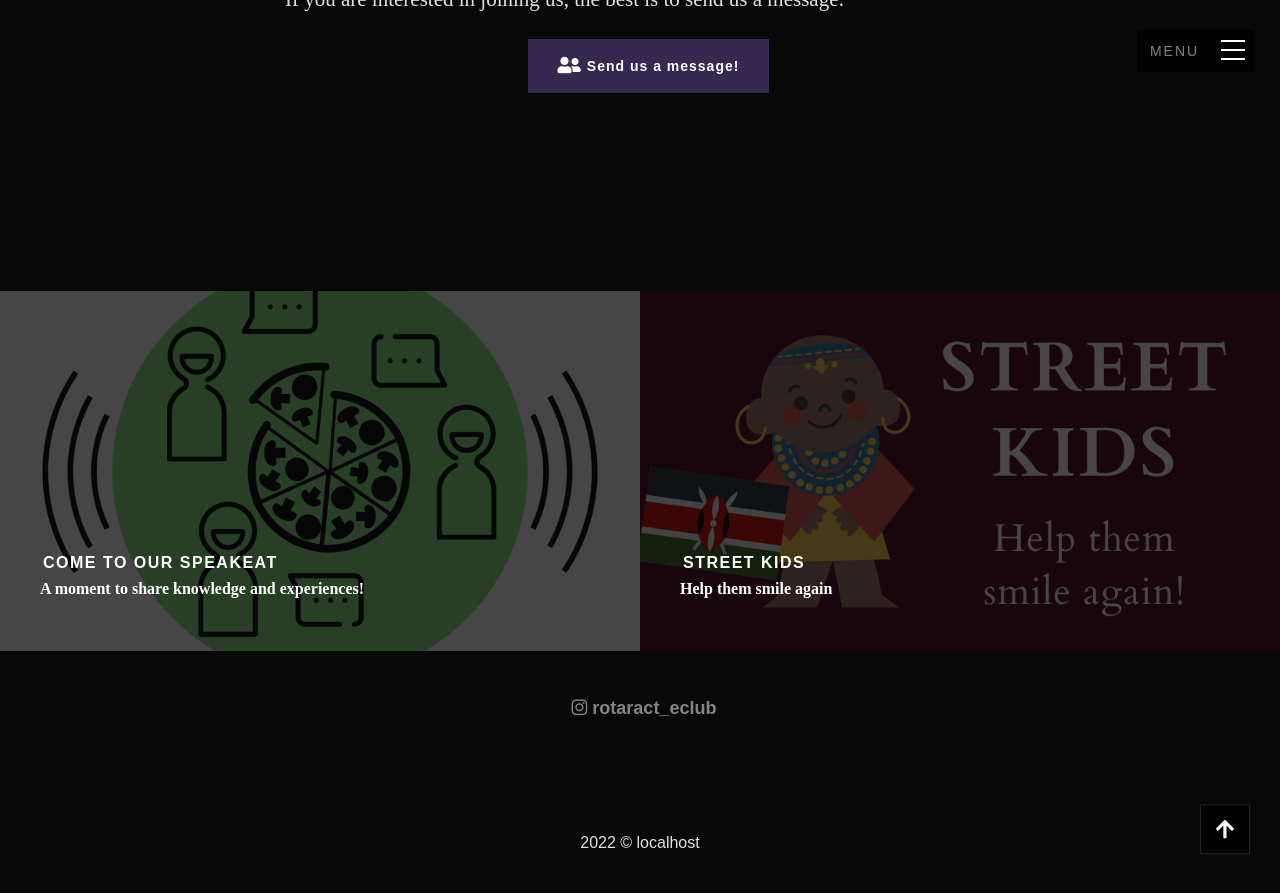
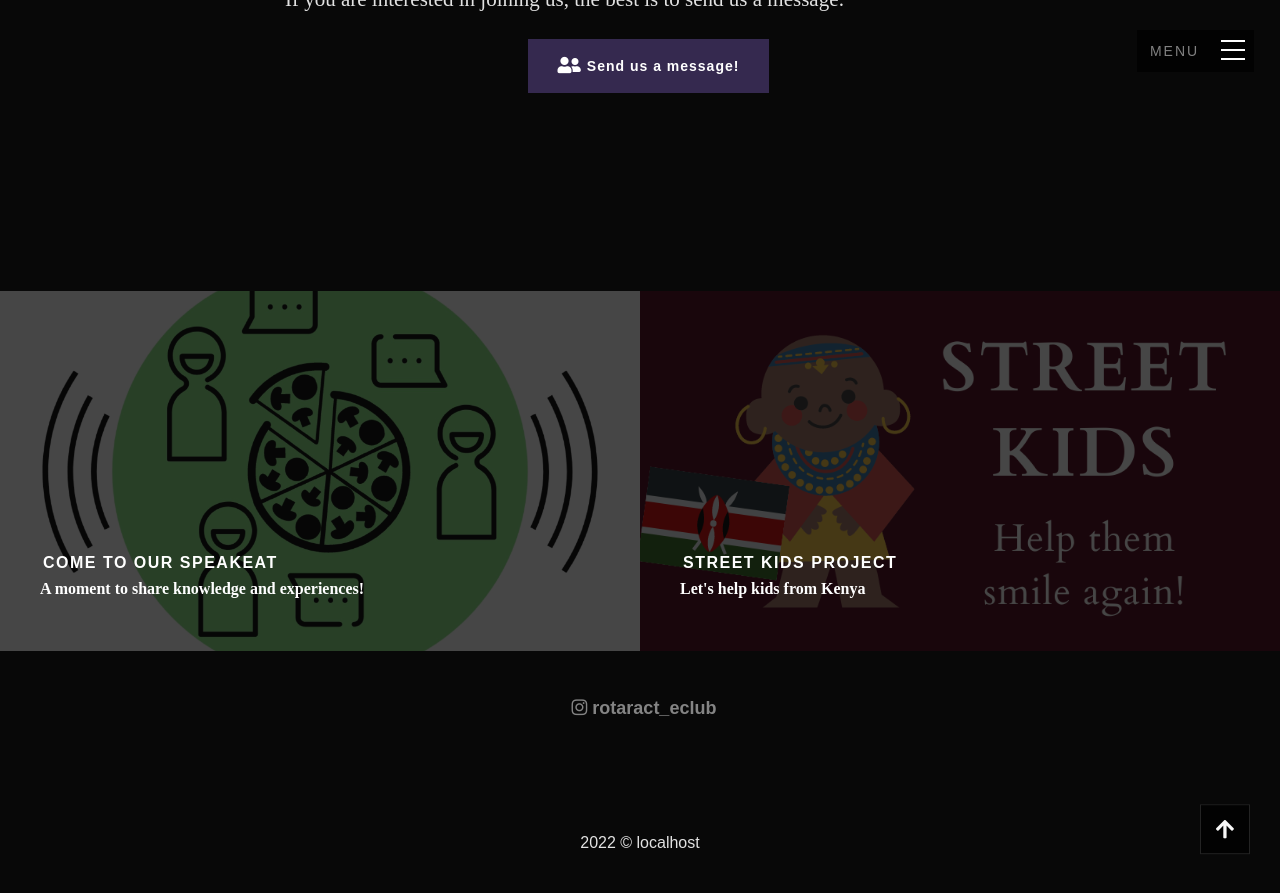
Before and after one commit to e-rotaract/e-rotaract.github.io, a Jekyll site: the page built from index.md, in a window 1280 px wide and 900 px high, scrolled down 2924 px. Shown: the top 893 px of the window. Built offline with Jekyll 4.4.1, drawn with Linux system fonts in a browser that asks for light colours; some web fonts are replaced.

Commit message:
Update index.md

```diff
--- a/index.md
+++ b/index.md
@@ -42,8 +42,8 @@ morelinks:
     right:
       url: "/street-kids"
       newtab: true
-      cta: "Street Kids"
-      title: "Help them smile again"
+      cta: "Street Kids Project"
+      title: "Let's help kids from Kenya"
       image: "assets/images/street-kids/cover.png"
 #    right:
 #      url: "#social"
```
